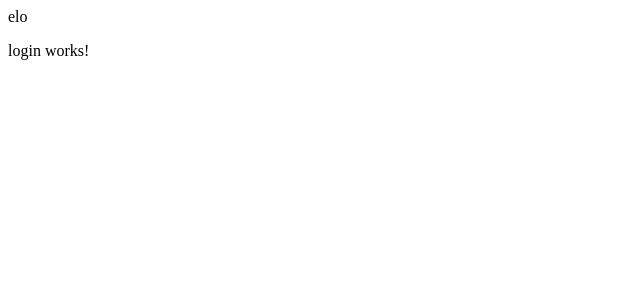
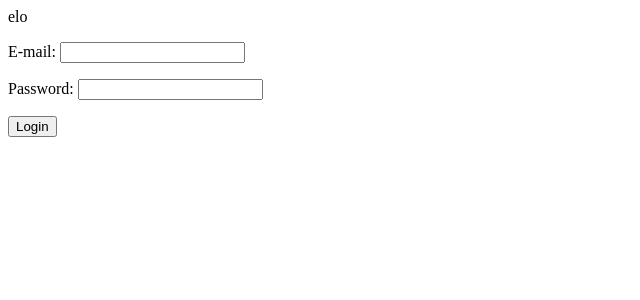
Before and after one commit to tckeijner/elo, an Angular app in the folder client/: page / in a window 1280 px wide. Shown: the top 300 px of the page, without its empty margins (0-640 px from the left). Built offline with nearby package versions, Linux system fonts and the light colour scheme.

Commit message:
basic login screen

```diff
--- a/client/src/app/app.module.ts
+++ b/client/src/app/app.module.ts
@@ -1,4 +1,5 @@
 import { NgModule } from '@angular/core';
+import { ReactiveFormsModule } from '@angular/forms';
 import { BrowserModule } from '@angular/platform-browser';
 
 import { AppRoutingModule } from './app-routing.module';
@@ -12,7 +13,8 @@ import { LoginComponent } from './login/login.component';
   ],
   imports: [
     BrowserModule,
-    AppRoutingModule
+    AppRoutingModule,
+    ReactiveFormsModule
   ],
   providers: [],
   bootstrap: [AppComponent]
--- a/client/src/app/login/login.component.html
+++ b/client/src/app/login/login.component.html
@@ -1 +1,13 @@
-<p>login works!</p>
+<form [formGroup]="loginForm" (ngSubmit)="onSubmit()">
+  <p>
+    <label for="email">E-mail: </label>
+    <input id="email" type="email" formControlName="email" />
+  </p>
+  <p>
+    <label for="password">Password: </label>
+    <input id="password" type="password" formControlName="email" />
+  </p>
+  <p>
+    <button type="submit">Login</button>
+  </p>
+</form>
--- a/client/src/app/login/login.component.ts
+++ b/client/src/app/login/login.component.ts
@@ -1,4 +1,5 @@
 import { Component, OnInit } from '@angular/core';
+import { FormControl, FormGroup, Validators } from '@angular/forms';
 
 @Component({
   selector: 'app-login',
@@ -6,10 +7,18 @@ import { Component, OnInit } from '@angular/core';
   styleUrls: ['./login.component.scss']
 })
 export class LoginComponent implements OnInit {
+  loginForm = new FormGroup({
+    email: new FormControl(null, [Validators.required, Validators.email]),
+    password: new FormControl(null, Validators.required)
+  })
 
   constructor() { }
 
   ngOnInit(): void {
   }
 
+  onSubmit() {
+    console.log("submit")
+  }
+
 }
```
Also changed, not shown: 1 other file (tests, documents, lock files or other folders).
